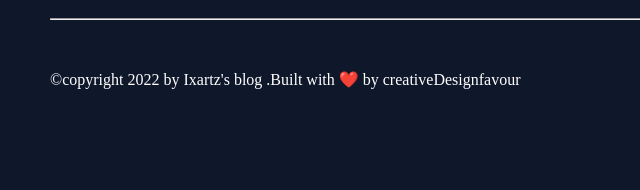
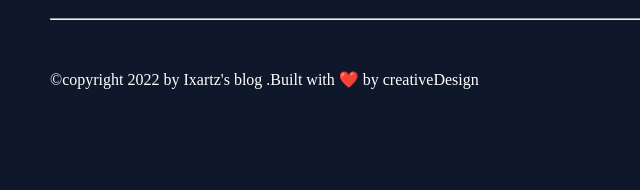
Before and after one commit to Lordtimothy00/My-Blog, a plain HTML site: page index.html in a window 1280 px wide. Shown: the part 2582-2772 px from the top of the page, 0-640 px from the left. Drawn offline with Linux system fonts and the light colour scheme.

Commit message:
third commit

```diff
--- a/index.html
+++ b/index.html
@@ -171,7 +171,7 @@
 
    <footer>
     <div class="footer">
-                    <p class="copy">&copy;copyright 2022 by  Ixartz's blog .Built with ❤️ by creativeDesignfavour</p>
+                    <p class="copy">&copy;copyright 2022 by  Ixartz's blog .Built with ❤️ by creativeDesign</p>
         <div class="container-icon">
                 <svg xmlns="http://www.w3.org/2000/svg" x="0px" y="0px" width="100" height="90" viewBox="0 0 24 24">
                     <path d="M10.9,2.1c-4.6,0.5-8.3,4.2-8.8,8.7c-0.5,4.7,2.2,8.9,6.3,10.5C8.7,21.4,9,21.2,9,20.8v-1.6c0,0-0.4,0.1-0.9,0.1 c-1.4,0-2-1.2-2.1-1.9c-0.1-0.4-0.3-0.7-0.6-1C5.1,16.3,5,16.3,5,16.2C5,16,5.3,16,5.4,16c0.6,0,1.1,0.7,1.3,1c0.5,0.8,1.1,1,1.4,1 c0.4,0,0.7-0.1,0.9-0.2c0.1-0.7,0.4-1.4,1-1.8c-2.3-0.5-4-1.8-4-4c0-1.1,0.5-2.2,1.2-3C7.1,8.8,7,8.3,7,7.6c0-0.4,0-0.9,0.2-1.3 C7.2,6.1,7.4,6,7.5,6c0,0,0.1,0,0.1,0C8.1,6.1,9.1,6.4,10,7.3C10.6,7.1,11.3,7,12,7s1.4,0.1,2,0.3c0.9-0.9,2-1.2,2.5-1.3 c0,0,0.1,0,0.1,0c0.2,0,0.3,0.1,0.4,0.3C17,6.7,17,7.2,17,7.6c0,0.8-0.1,1.2-0.2,1.4c0.7,0.8,1.2,1.8,1.2,3c0,2.2-1.7,3.5-4,4 c0.6,0.5,1,1.4,1,2.3v2.6c0,0.3,0.3,0.6,0.7,0.5c3.7-1.5,6.3-5.1,6.3-9.3C22,6.1,16.9,1.4,10.9,2.1z"></path>
```
